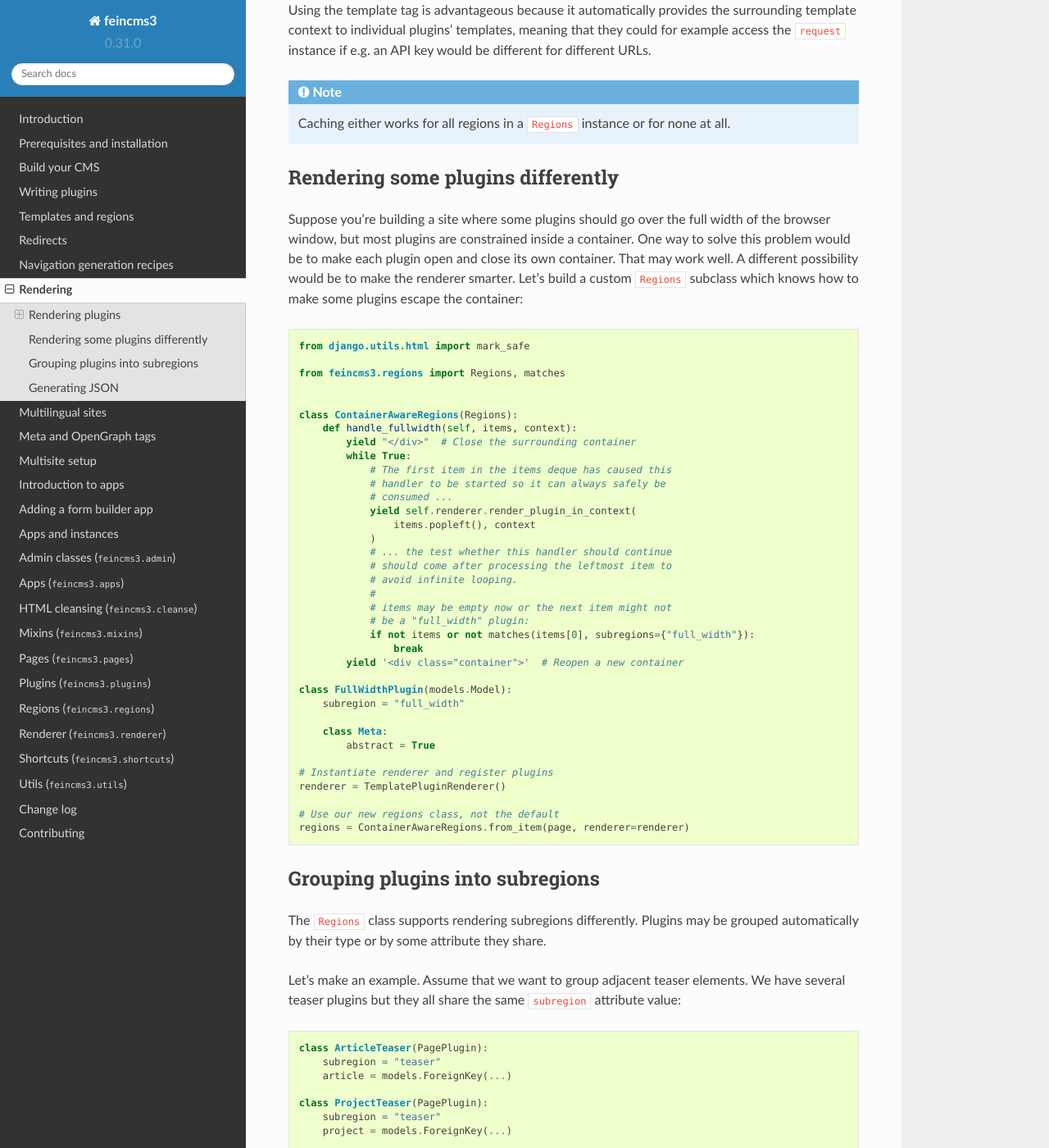
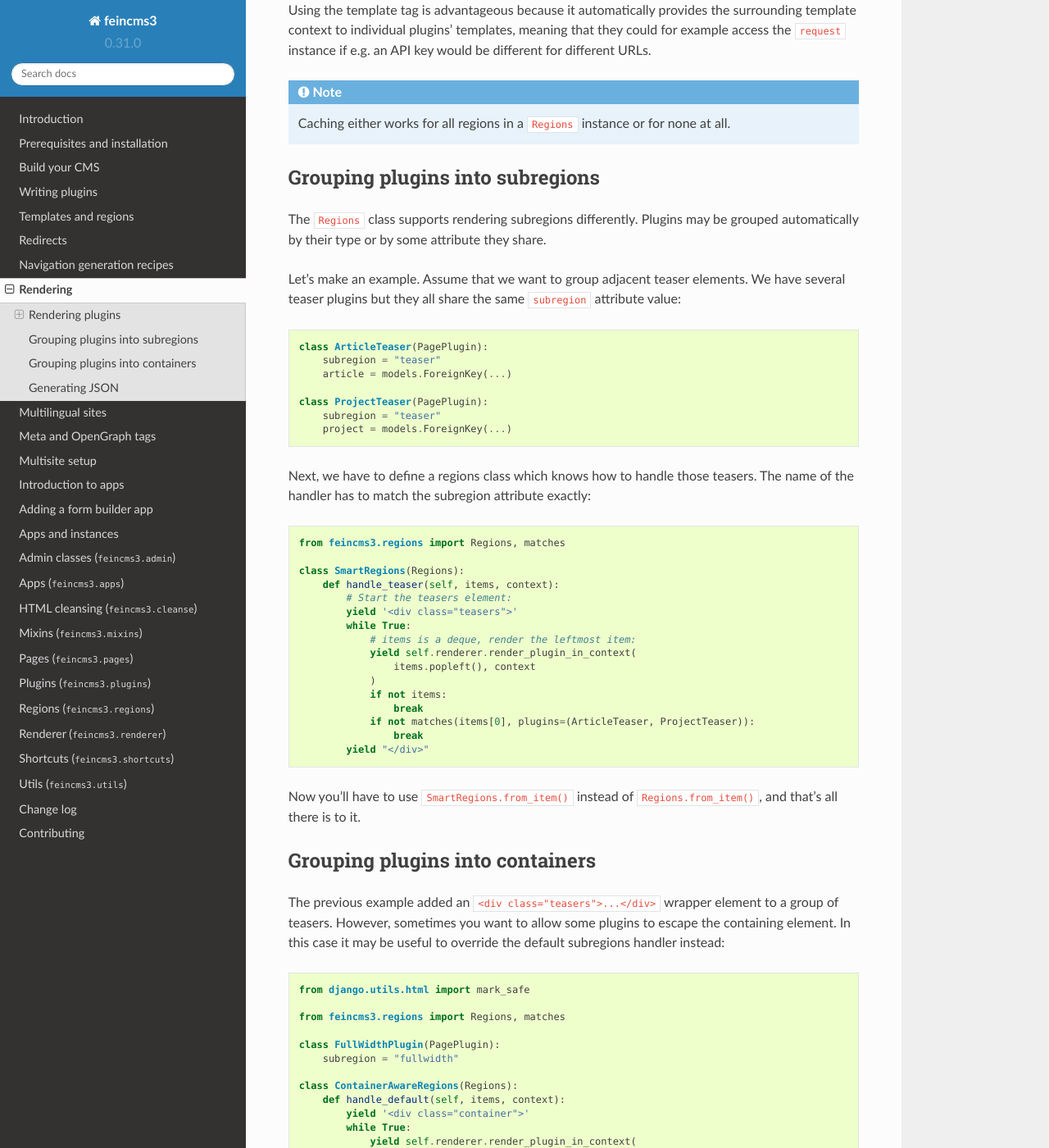
Before and after one commit to feincms/feincms3, a Sphinx documentation site: the page built from docs/guides/rendering.rst, in a window 1280 px wide and 1400 px high, scrolled down 2901 px. Shown: the whole window at 82% size. Built offline with Sphinx 7.4.7 and the Read the Docs theme 2.0.0, drawn with Linux system fonts in a browser that asks for light colours; the version number could not be read and is left out; some of the changed text lies outside the part shown.

Commit message:
Drop the old 'rendering plugins differently' example

```diff
--- a/docs/guides/rendering.rst
+++ b/docs/guides/rendering.rst
@@ -94,7 +94,7 @@
 ``render_plugin_in_context`` method. Except if you're using a
 non-standard ``Regions`` class used to encapsulate the fetching of
 plugins and rendering of regions you won't have to know about this
-method, but see below under :ref:`rendering-plugins-differently`.
+method, but see below under :ref:`grouping-plugins-into-subregions`.
 
 
 Regions instances
@@ -163,58 +163,7 @@
    none at all.
 
 
-.. _rendering-plugins-differently:
-
-Rendering some plugins differently
-~~~~~~~~~~~~~~~~~~~~~~~~~~~~~~~~~~
-
-Suppose you're building a site where some plugins should go over the
-full width of the browser window, but most plugins are constrained
-inside a container. One way to solve this problem would be to make each
-plugin open and close its own container. That may work well. A different
-possibility would be to make the renderer smarter. Let's build a custom
-``Regions`` subclass which knows how to make some plugins escape the
-container:
-
-.. code-block:: python
-
-    from django.utils.html import mark_safe
-
-    from feincms3.regions import Regions, matches
-
-
-    class ContainerAwareRegions(Regions):
-        def handle_fullwidth(self, items, context):
-            yield "</div>"  # Close the surrounding container
-            while True:
-                # The first item in the items deque has caused this
-                # handler to be started so it can always safely be
-                # consumed ...
-                yield self.renderer.render_plugin_in_context(
-                    items.popleft(), context
-                )
-                # ... the test whether this handler should continue
-                # should come after processing the leftmost item to
-                # avoid infinite looping.
-                #
-                # items may be empty now or the next item might not
-                # be a "full_width" plugin:
-                if not items or not matches(items[0], subregions={"full_width"}):
-                    break
-            yield '<div class="container">'  # Reopen a new container
-
-    class FullWidthPlugin(models.Model):
-        subregion = "full_width"
-
-        class Meta:
-            abstract = True
-
-    # Instantiate renderer and register plugins
-    renderer = TemplatePluginRenderer()
-
-    # Use our new regions class, not the default
-    regions = ContainerAwareRegions.from_item(page, renderer=renderer)
-
+.. _grouping-plugins-into-subregions:
 
 Grouping plugins into subregions
 ~~~~~~~~~~~~~~~~~~~~~~~~~~~~~~~~
@@ -262,6 +211,49 @@
 
 Now you'll have to use ``SmartRegions.from_item()`` instead of
 ``Regions.from_item()``, and that's all there is to it.
+
+
+Grouping plugins into containers
+~~~~~~~~~~~~~~~~~~~~~~~~~~~~~~~~
+
+The previous example added an ``<div class="teasers">...</div>`` wrapper
+element to a group of teasers. However, sometimes you want to allow some
+plugins to escape the containing element. In this case it may be useful
+to override the default subregions handler instead:
+
+.. code-block:: python
+
+    from django.utils.html import mark_safe
+
+    from feincms3.regions import Regions, matches
+
+    class FullWidthPlugin(PagePlugin):
+        subregion = "fullwidth"
+
+    class ContainerAwareRegions(Regions):
+        def handle_default(self, items, context):
+            yield '<div class="container">'
+            while True:
+                yield self.renderer.render_plugin_in_context(
+                    items.popleft(), context
+                )
+                if not items or not matches(items[0], subregions={None, ""}):
+                    break
+
+        def handle_fullwidth(self, items, context):
+            while True:
+                yield self.renderer.render_plugin_in_context(
+                    items.popleft(), context
+                )
+                if not items or not matches(items[0], subregions={"fullwidth"}):
+                    break
+
+    # Instantiate renderer and register plugins
+    renderer = TemplatePluginRenderer()
+    renderer.register_template_renderer(FullWidthPlugin, ...)
+
+    # Use our new regions class, not the default
+    regions = ContainerAwareRegions.from_item(page, renderer=renderer)
 
 
 Generating JSON
```
